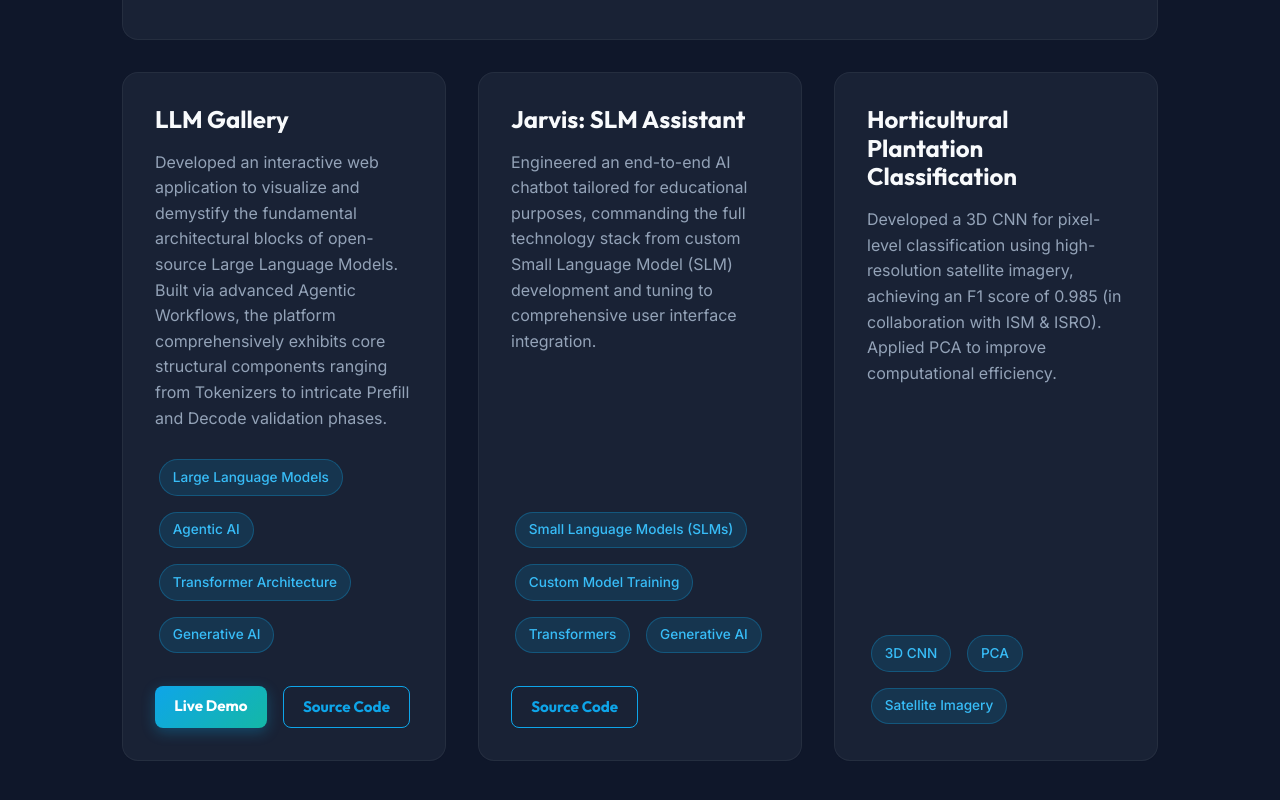
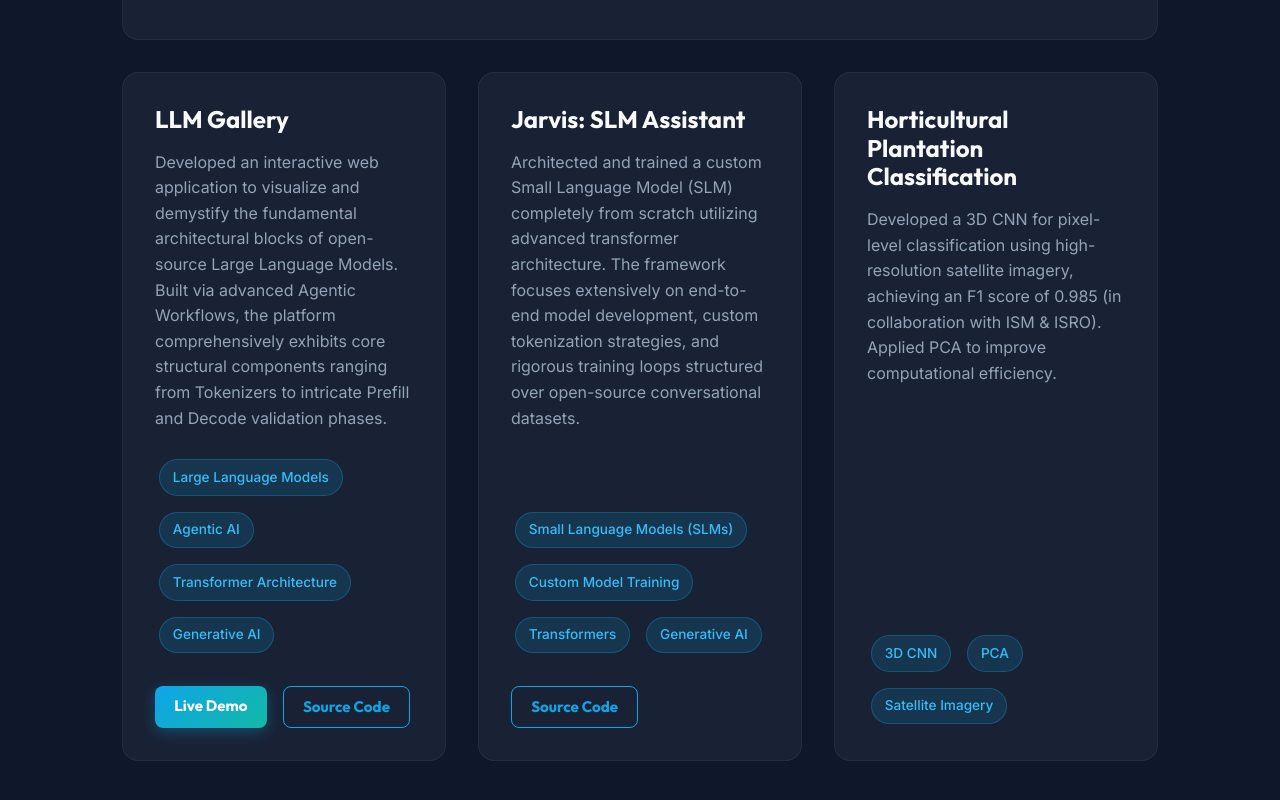
Before and after one commit to PrinceArya/Portfolio, a React (Vite) app: page / in a window 1280 px wide. Shown: the part 4353-5153 px from the top of the page. Built offline with nearby package versions, Linux system fonts and the light colour scheme.

Commit message:
Refine Jarvis project description focusing heavily on SLM training and architecture

```diff
--- a/src/components/Projects.jsx
+++ b/src/components/Projects.jsx
@@ -57,7 +57,7 @@ const Projects = () => {
               Jarvis: SLM Assistant
             </h3>
             <p className="project-desc">
-              Engineered an end-to-end AI chatbot tailored for educational purposes, commanding the full technology stack from custom Small Language Model (SLM) development and tuning to comprehensive user interface integration.
+              Architected and trained a custom Small Language Model (SLM) completely from scratch utilizing advanced transformer architecture. The framework focuses extensively on end-to-end model development, custom tokenization strategies, and rigorous training loops structured over open-source conversational datasets.
             </p>
             <div className="project-tech">
               <span className="badge">Small Language Models (SLMs)</span>
```
